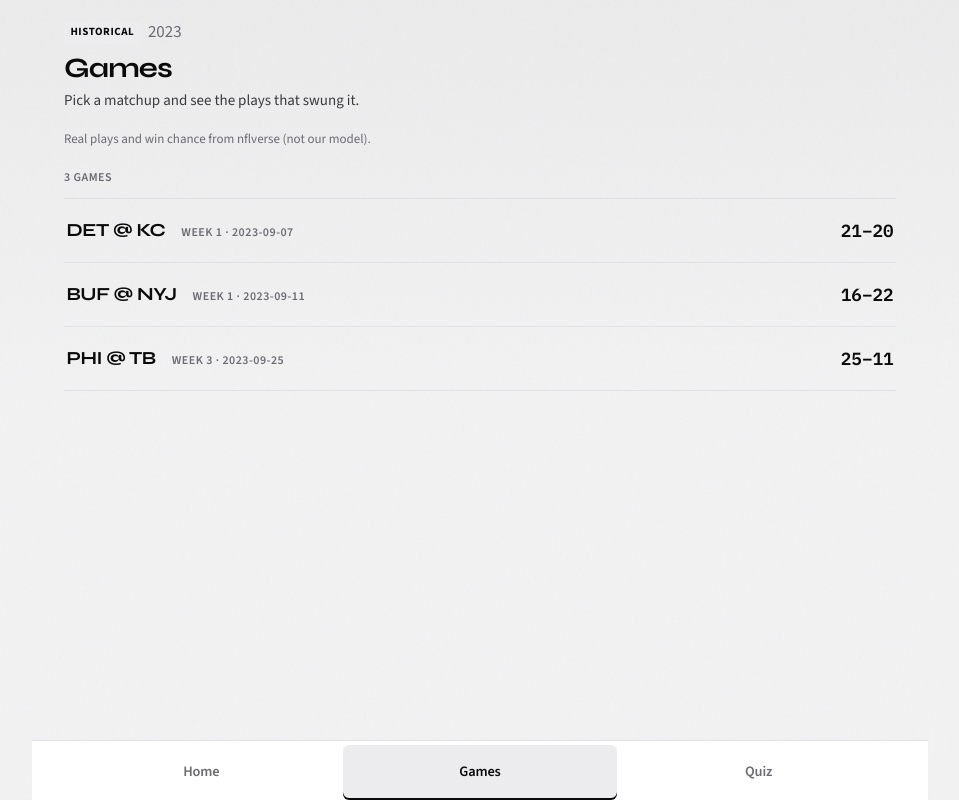
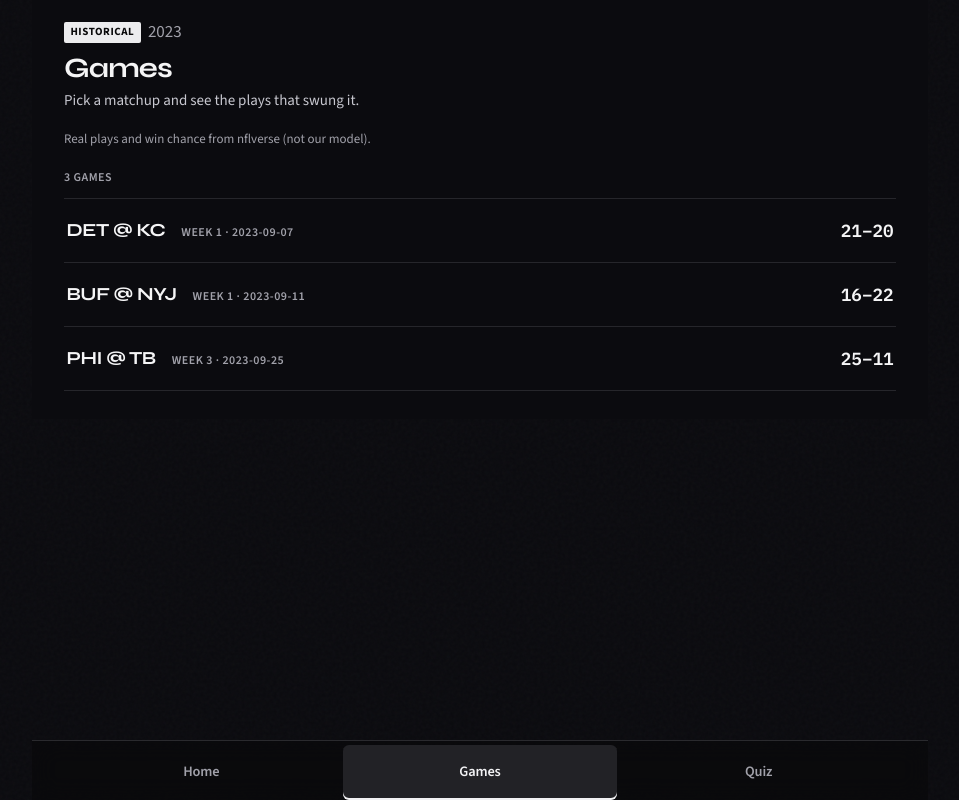
Before and after one commit to nmpy7knjd8-code/nfl-analytics-simulator, a Next.js app in the folder frontend/: page /games in a window 1280 px wide. Shown: the whole page, without its empty margins (160-1119 px from the left). Built offline with nearby package versions, Linux system fonts and the light colour scheme; no server answers.

Commit message:
Game Story + /games/: dark theme (AA-checked tokens, chart/nav dark, #a1a1aa penalties, light-blue text accents, 48px disclosure)

```diff
--- a/frontend/app/games/[gameId]/page.tsx
+++ b/frontend/app/games/[gameId]/page.tsx
@@ -77,7 +77,7 @@ export default async function GameReplayPage({ params }: Props) {
 
 
   return (
-    <main className="main page" id="main">
+    <main className="main page games-dark" data-theme="dark" id="main">
       <Link className="back-link" href="/games">
         ← Games
       </Link>
--- a/frontend/app/games/page.tsx
+++ b/frontend/app/games/page.tsx
@@ -17,7 +17,7 @@ export default async function GamesPage() {
   const { data: games } = result;
 
   return (
-    <main className="main page" id="main">
+    <main className="main page games-dark" data-theme="dark" id="main">
       <header className="section-head">
         <div className="overline">
           <TruthChip kind="historical" />
--- a/frontend/app/globals.css
+++ b/frontend/app/globals.css
@@ -1631,3 +1631,34 @@ body:has(.quiz-page) .app-nav-item.is-current {
 /* QA 2315: at phone widths (≤640px, incl. 500px) the axis shows "100%" only; the caption names the team (no clipped "YJ 100%"). */
 @media (max-width: 640px) { .wp-axis-team { display: none; } }
 .ot-winner { font-weight: 700; color: var(--color-blue); font-family: var(--font-body); }
+
+/* Game Story + /games/ dark theme (AA: ink 18:1, secondary 11.8:1, muted 7.7:1 on #0b0b0f) */
+.games-dark {
+  --color-bg: #0b0b0f;
+  --color-bg-elevated: #161619;
+  --color-bg-sunken: #0f0f12;
+  --color-ink: #f5f5f6;
+  --color-ink-secondary: #c8c8d0;
+  --color-ink-muted: #a1a1aa;
+  --color-border: #34343a;
+  --color-border-strong: #71717a;
+  --color-divider: #26262b;
+  --color-accent: #f5f5f6;
+  --color-accent-hover: #e4e4e7;
+  --color-accent-soft: #222226;
+  --color-accent-ink: #f5f5f6;
+  --color-interactive-surface: #161619;
+  --color-interactive-hover: #1f1f23;
+  --color-penalty: #a1a1aa;
+  --color-blue-text: #60a5fa; /* 7.7:1; fills keep #2563eb (3.8:1 graphic, white on it 5.2:1) */
+  color: var(--color-ink);
+  background: var(--color-bg);
+}
+body:has(.games-dark) { background: #0b0b0f; color: #f5f5f6; }
+body:has(.games-dark) .app-nav { background: rgba(10, 10, 12, 0.92); border-top-color: #2a2a2e; }
+body:has(.games-dark) .app-nav-item { color: #a1a1aa; }
+body:has(.games-dark) .app-nav-item.is-current { color: #f2f2f4; background: #222226; box-shadow: inset 0 -2px 0 #f2f2f4; }
+.games-dark a { color: inherit; }
+.games-dark .swing-raw summary { color: var(--color-blue-text); min-height: 48px; }
+.games-dark .ot-winner { color: var(--color-blue-text); }
+.games-dark .wp-line { stroke: #f5f5f6; }
```
